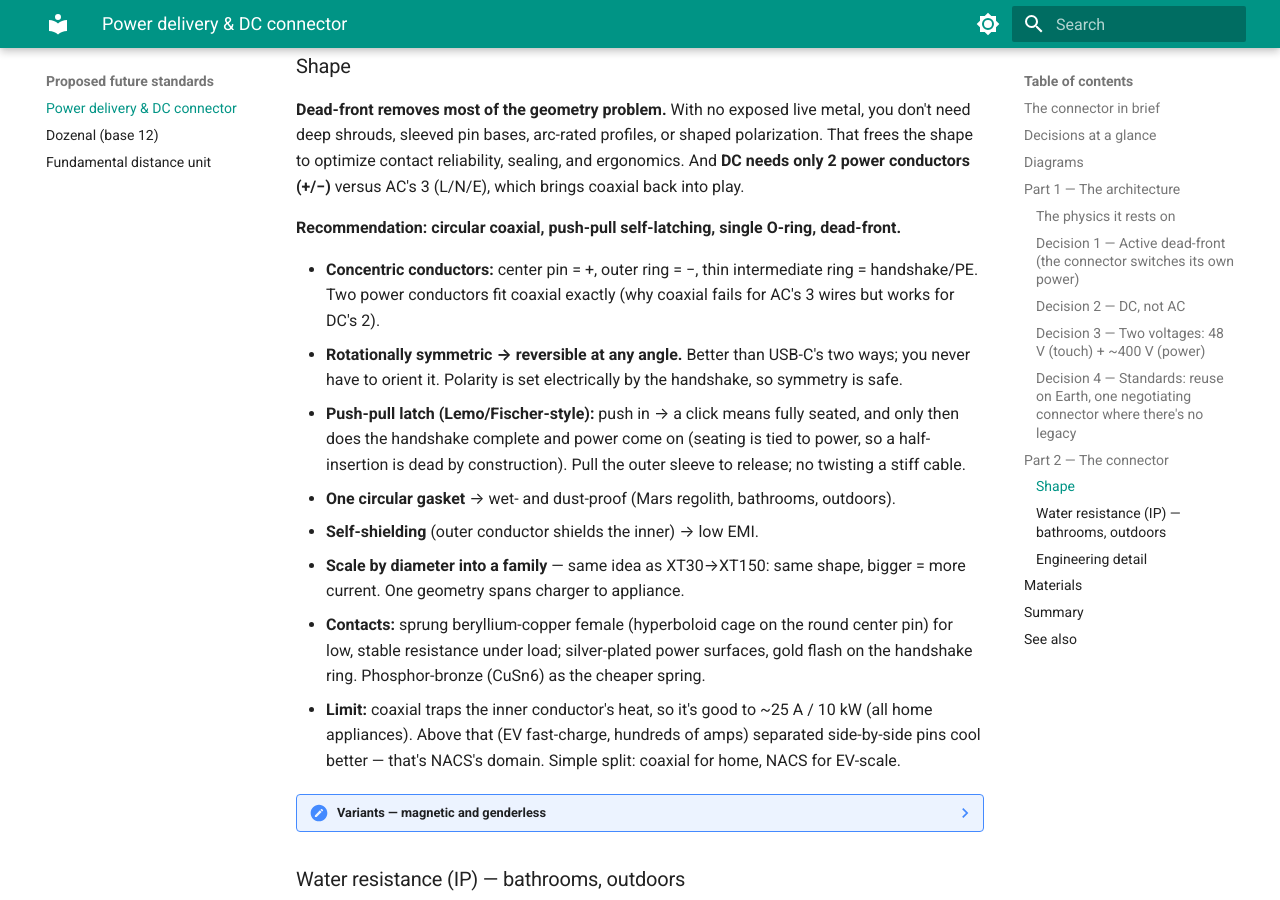
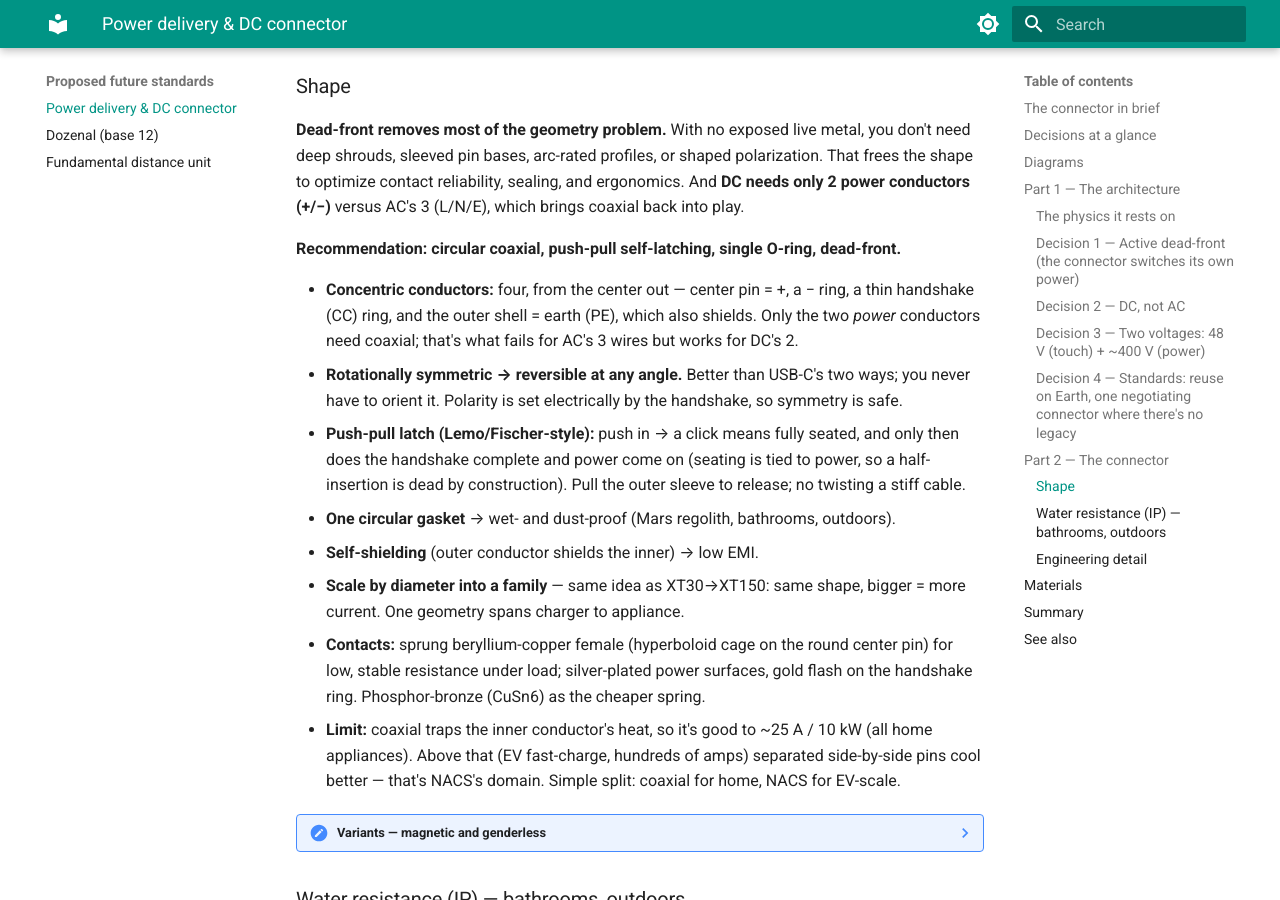
Before and after one commit to rubenayla/notes, an MkDocs documentation site: the page built from docs/ideas/power-delivery-dc-connector.md, in a window 1280 px wide and 900 px high, scrolled down 4895 px. Built offline with MkDocs 1.6.1 and Material for MkDocs 9.7.7, drawn with Linux system fonts in a browser that asks for light colours; some of the changed text lies outside the part shown.

Commit message:
DC page: conductors are 4 (handshake ring and earth shell are separate)

```diff
--- a/docs/ideas/power-delivery-dc-connector.md
+++ b/docs/ideas/power-delivery-dc-connector.md
@@ -12,7 +12,7 @@ This works it out from scratch. It starts from 230 V AC as today's baseline, the
 | **Control** | active — a handshake switches power on only when fully mated, off before it separates. Dumb devices default to 48 V via a resistor on the handshake pin (like USB-C); 400 V needs an active chip | [why](#decision-1-active-dead-front-the-connector-switches-its-own-power) |
 | **Current** | DC | [why](#decision-2-dc-not-ac) |
 | **Voltages** | two: 48 V (touch-safe, up to 240 W) · ~400 V (high power, up to ~10 kW at 25 A) | [why](#decision-3-two-voltages-48-v-touch-400-v-power) |
-| **Conductors** | 2 power (center +, outer −) + a handshake/earth ring | [why](#shape) |
+| **Conductors** | 4, from the center out: + pin, − ring, a handshake ring, and an outer earth shell (which also shields) | [why](#shape) |
 | **Orientation** | reversible at any angle | [why](#shape) |
 | **Size** | ~12 mm outer diameter at 48 V · ~26 mm at 400 V; scales by diameter | [why](#engineering-detail) |
 | **Sealing** | single O-ring, IPX6–IPX7 (wet and dust) | [why](#water-resistance-ip-bathrooms-outdoors) |
@@ -167,7 +167,7 @@ With the architecture fixed, the pin geometry is the easy part, and dead-front r
 
 **Recommendation: circular coaxial, push-pull self-latching, single O-ring, dead-front.**
 
-- **Concentric conductors:** center pin = +, outer ring = −, thin intermediate ring = handshake/PE. Two power conductors fit coaxial exactly (why coaxial fails for AC's 3 wires but works for DC's 2).
+- **Concentric conductors:** four, from the center out — center pin = +, a − ring, a thin handshake (CC) ring, and the outer shell = earth (PE), which also shields. Only the two *power* conductors need coaxial; that's what fails for AC's 3 wires but works for DC's 2.
 - **Rotationally symmetric → reversible at any angle.** Better than USB-C's two ways; you never have to orient it. Polarity is set electrically by the handshake, so symmetry is safe.
 - **Push-pull latch (Lemo/Fischer-style):** push in → a click means fully seated, and only then does the handshake complete and power come on (seating is tied to power, so a half-insertion is dead by construction). Pull the outer sleeve to release; no twisting a stiff cable.
 - **One circular gasket** → wet- and dust-proof (Mars regolith, bathrooms, outdoors).
```
